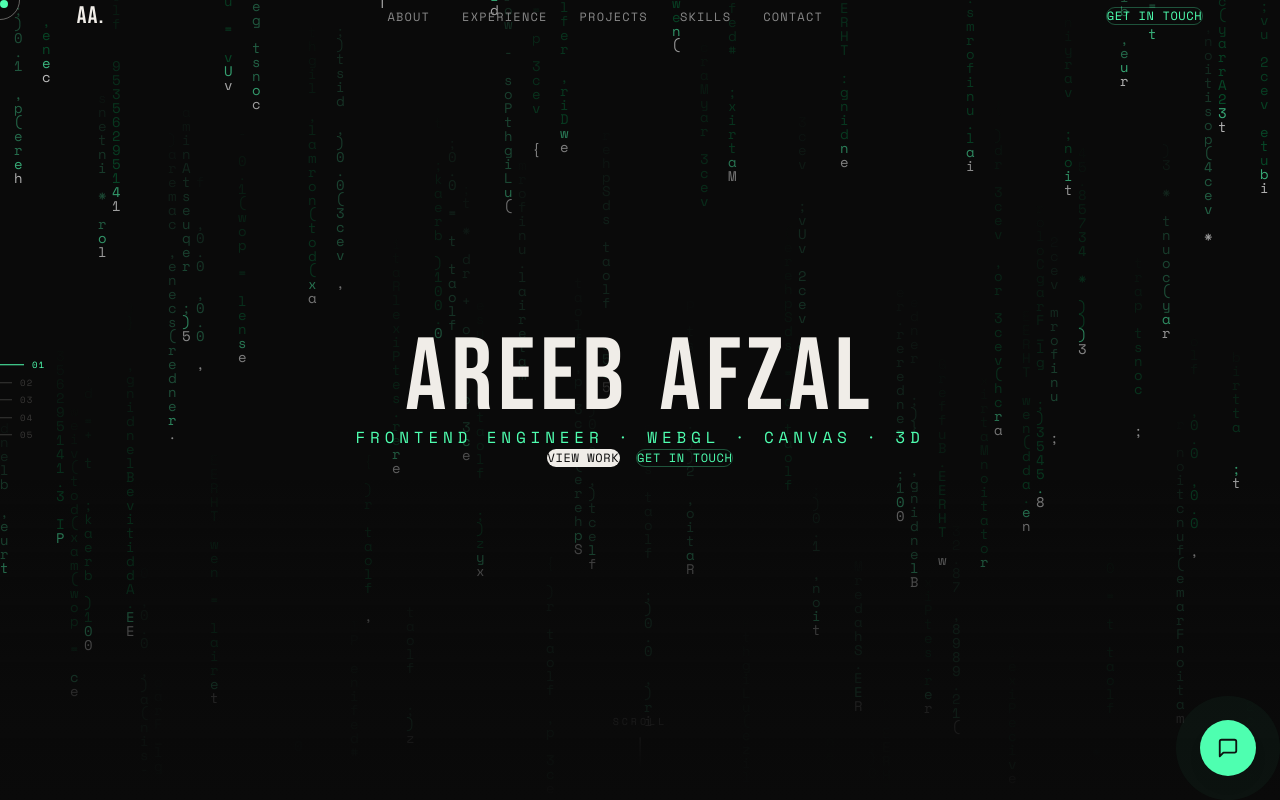
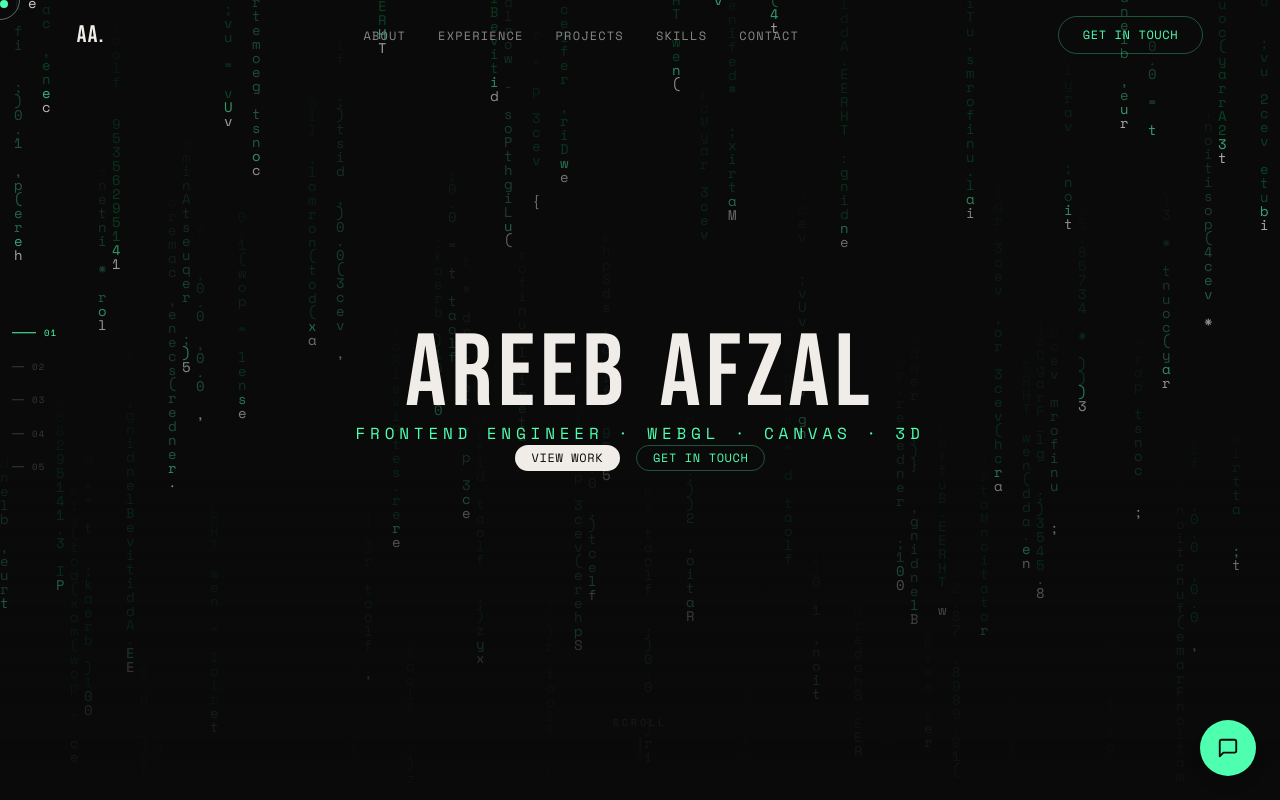
Before and after one commit to Areeb5146/3d-portfolio, a Next.js app: page / in a window 1280 px wide. Shown: the top 800 px of the page. Built offline with nearby package versions, Linux system fonts and the light colour scheme.

Commit message:
style: remove inline JSX comments from components

```diff
--- a/src/app/globals.css
+++ b/src/app/globals.css
@@ -16,7 +16,6 @@
 
 * {
   margin: 0;
-  padding: 0;
   box-sizing: border-box;
   user-select: none;
   -webkit-user-select: none;
--- a/src/components/sections/About.tsx
+++ b/src/components/sections/About.tsx
@@ -111,7 +111,6 @@ export default function About() {
               code — I craft experiences.
             </p>
 
-            {/* Stats grid with gap-px border trick */}
             <div ref={statsRef} className="mt-8 grid grid-cols-2 gap-px overflow-hidden rounded-xl bg-[#1e1e1e]">
               {STATS.map((stat) => (
                 <div
--- a/src/components/sections/Contact.tsx
+++ b/src/components/sections/Contact.tsx
@@ -97,7 +97,6 @@ export default function Contact() {
         </div>
       </div>
 
-      {/* Footer */}
       <div className="mt-32 border-t border-foreground/5 pb-12 pt-8">
         <div className="section-container flex flex-col items-center justify-between gap-4 md:flex-row">
           <span className="font-display text-lg tracking-wider text-foreground/30">AA.</span>
--- a/src/components/sections/Experience.tsx
+++ b/src/components/sections/Experience.tsx
@@ -131,7 +131,6 @@ export default function Experience() {
         </h2>
 
         <div className="relative mt-12 md:mt-20">
-          {/* Center timeline line — hidden on mobile */}
           <div className="absolute left-0 top-0 hidden h-full w-px bg-[#1e1e1e] md:left-1/2 md:block md:-translate-x-px" />
 
           {EXPERIENCES.map((exp, i) => {
@@ -142,9 +141,7 @@ export default function Experience() {
                 className="timeline-card relative mb-16"
                 style={{ opacity: 0 }}
               >
-                {/* Desktop: alternating layout */}
                 <div className="hidden md:grid md:grid-cols-2 md:gap-8">
-                  {/* Left column */}
                   <div className={isLeft ? '' : 'flex items-start justify-end'}>
                     {isLeft ? (
                       <ExperienceCard exp={exp} />
@@ -157,7 +154,6 @@ export default function Experience() {
                     )}
                   </div>
 
-                  {/* Center dot */}
                   <div
                     className="absolute left-1/2 top-3 z-10 -translate-x-1/2"
                   >
@@ -170,7 +166,6 @@ export default function Experience() {
                     />
                   </div>
 
-                  {/* Right column */}
                   <div className={isLeft ? 'flex items-start' : ''}>
                     {isLeft ? (
                       <div className="pl-8 pt-2">
@@ -184,7 +179,6 @@ export default function Experience() {
                   </div>
                 </div>
 
-                {/* Mobile: stacked layout */}
                 <div className="md:hidden">
                   <div className="mb-2 font-mono text-xs uppercase tracking-wider text-muted">
                     {exp.duration}
--- a/src/components/sections/Hero.tsx
+++ b/src/components/sections/Hero.tsx
@@ -132,7 +132,7 @@ export default function Hero() {
           <a
             href="#projects"
             onClick={handleScrollToWork}
-            className="rounded-full border border-foreground/20 bg-foreground px-10 py-3.5 font-mono text-xs uppercase tracking-wider text-background transition-all hover:bg-accent hover:text-background"
+            className="rounded-full border border-foreground/20 bg-foreground px-4 py-1 font-mono text-xs uppercase tracking-wider text-background transition-all hover:bg-accent hover:text-background"
             data-cursor-hover
           >
             View Work
@@ -140,7 +140,7 @@ export default function Hero() {
           <a
             href="#contact"
             onClick={handleScrollToContact}
-            className="rounded-full border border-accent/30 px-10 py-3.5 font-mono text-xs uppercase tracking-wider text-accent transition-all hover:bg-accent/10"
+            className="rounded-full border border-accent/30 px-4 py-1 font-mono text-xs uppercase tracking-wider text-accent transition-all hover:bg-accent/10"
             data-cursor-hover
           >
             Get In Touch
@@ -148,7 +148,6 @@ export default function Hero() {
         </div>
       </div>
 
-      {/* Bottom gradient fade into next section */}
       <div
         className="pointer-events-none absolute bottom-0 left-0 z-5 w-full"
         style={{
--- a/src/components/sections/Projects.tsx
+++ b/src/components/sections/Projects.tsx
@@ -82,7 +82,6 @@ export default function Projects() {
 
   return (
     <section ref={sectionRef} id="projects" className="relative">
-      {/* Background watermark */}
       <div
         ref={headingRef}
         className="pointer-events-none absolute inset-0 flex items-center justify-center overflow-hidden"
@@ -112,7 +111,6 @@ function BrowserMockup({ url, children }: { url: string; children: React.ReactNo
   const displayUrl = url.replace(/^https?:\/\//, '');
   return (
     <div className="overflow-hidden rounded-2xl border border-[#1e1e1e] bg-[#0d0d0d]">
-      {/* Browser chrome */}
       <div className="flex items-center gap-2 border-b border-[#1e1e1e] px-4 py-3">
         <div className="flex gap-1.5">
           <span className="h-2.5 w-2.5 rounded-full bg-[#ff5f57]" />
@@ -123,7 +121,6 @@ function BrowserMockup({ url, children }: { url: string; children: React.ReactNo
           <span className="font-mono text-[10px] text-muted/50">{displayUrl}</span>
         </div>
       </div>
-      {/* Content area */}
       <div className="relative aspect-[16/9]">
         {children}
       </div>
@@ -168,7 +165,6 @@ function ProjectRow({ project, index }: { project: Project; index: number }) {
           isReversed ? 'lg:[direction:rtl]' : ''
         }`}
       >
-        {/* Text side */}
         <div className={isReversed ? 'lg:[direction:ltr]' : ''}>
           <div className="font-mono text-xs uppercase tracking-[0.2em] text-muted">
             {String(index + 1).padStart(2, '0')}
@@ -205,7 +201,6 @@ function ProjectRow({ project, index }: { project: Project; index: number }) {
           )}
         </div>
 
-        {/* Preview side */}
         <div className={isReversed ? 'lg:[direction:ltr]' : ''}>
           <BrowserMockup url={project.url === '#' ? 'localhost:3000' : project.url}>
             {project.image ? (
--- a/src/components/three/ScrollParticles.tsx
+++ b/src/components/three/ScrollParticles.tsx
@@ -338,10 +338,7 @@ export default function ScrollParticles() {
 
   return (
     <div className="pointer-events-none fixed inset-0 z-0" aria-hidden="true">
-      {/* Three.js canvas */}
       <div ref={canvasRef} className="absolute inset-0" />
-
-      {/* Text watermarks — character-by-character with lateral slide */}
       {texts.map((text, idx) => {
         const words = text.split(' ');
         return (
--- a/src/components/three/ShirtPreview.tsx
+++ b/src/components/three/ShirtPreview.tsx
@@ -54,7 +54,6 @@ function Shirt() {
           side={THREE.DoubleSide}
         />
       </mesh>
-      {/* Wireframe overlay */}
       <mesh geometry={geometry}>
         <meshBasicMaterial
           color="#4fffb0"
--- a/src/components/ui/MatrixRain.tsx
+++ b/src/components/ui/MatrixRain.tsx
@@ -194,7 +194,6 @@ export default function MatrixRain() {
         ref={canvasRef}
         className="absolute inset-0 h-full w-full"
       />
-      {/* Radial gradient overlay for center readability */}
       <div
         className="absolute inset-0"
         style={{
```
Also changed, not shown: src/components/chatbot/ChatBot.tsx (+0 -7 lines).
